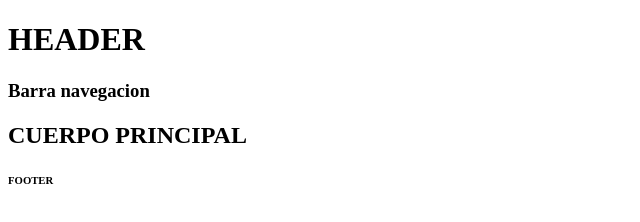
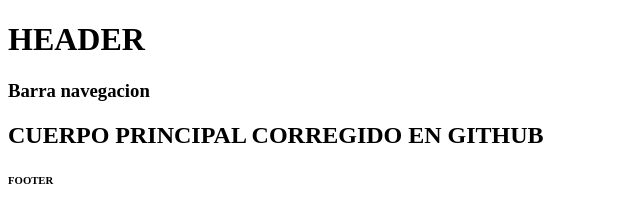
Before and after one commit to CARLOSMEN11/prueba-git-github, a plain HTML site: page index.html in a window 1280 px wide. Shown: the whole page, without its empty margins (0-640 px from the left). Drawn offline with Linux system fonts and the light colour scheme.

Commit message:
Cambios realizados en GitHub

```diff
--- a/index.html
+++ b/index.html
@@ -14,7 +14,7 @@
     </nav>
     <main>
         <h2>
-            CUERPO PRINCIPAL
+            CUERPO PRINCIPAL CORREGIDO EN GITHUB
         </h2>
     </main>
     <footer>
```
